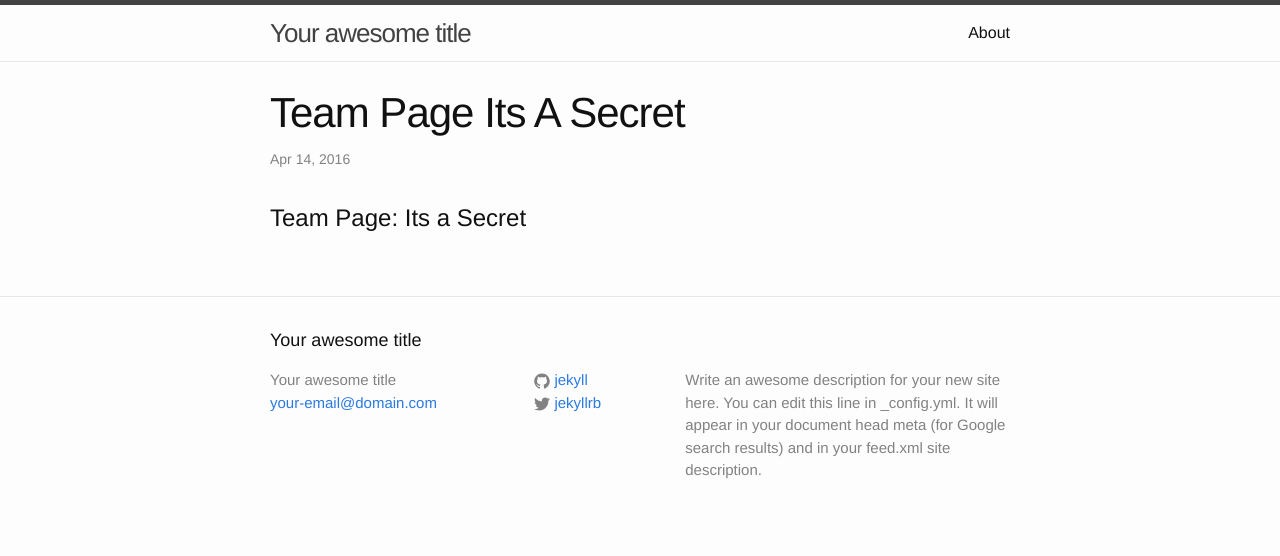
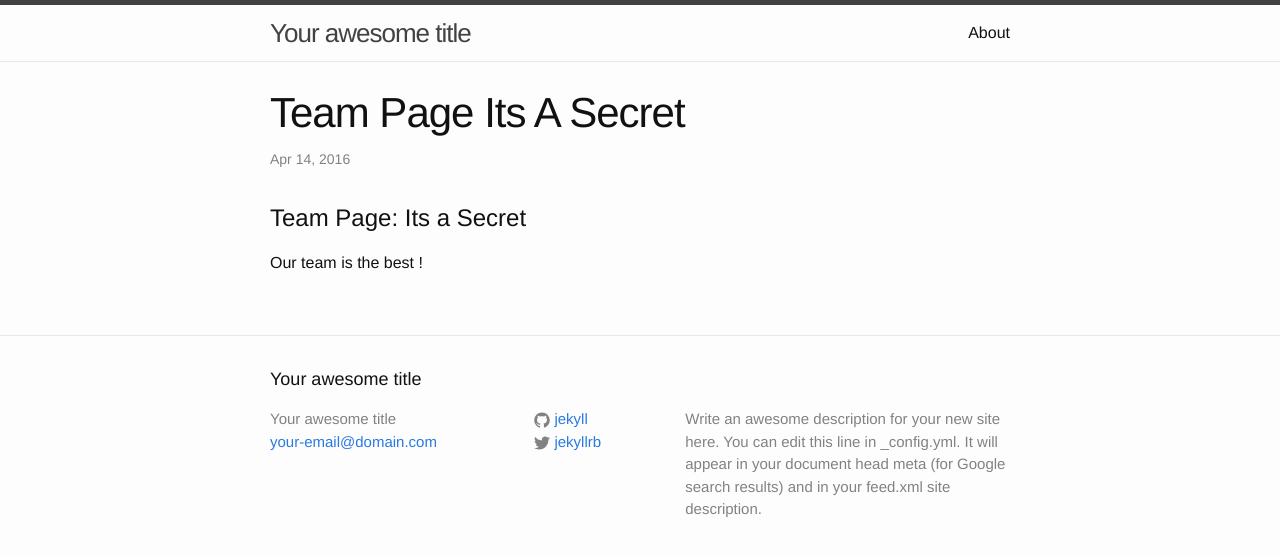
Before and after one commit to css566/css566.github.io, a Jekyll site: the page built from _posts/2016-04-14-team-page-its-a-secret.md, in a window 1280 px wide. Shown: the top 556 px of the page. Built offline with Jekyll 4.4.1, drawn with Linux system fonts in a browser that asks for light colours.

Commit message:
Update 2016-04-14-team-page-its-a-secret.md

```diff
--- a/_posts/2016-04-14-team-page-its-a-secret.md
+++ b/_posts/2016-04-14-team-page-its-a-secret.md
@@ -3,3 +3,5 @@ layout: post
 ---
 
 # Team Page: Its a Secret
+
+Our team is the best !
```
